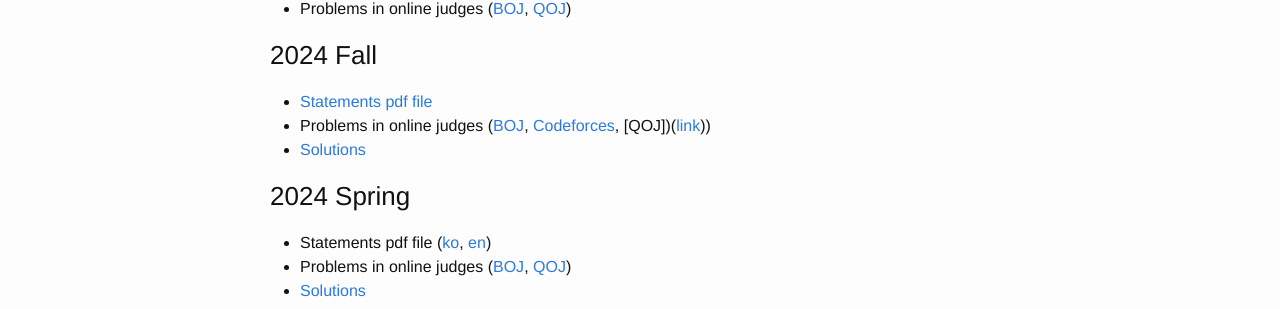
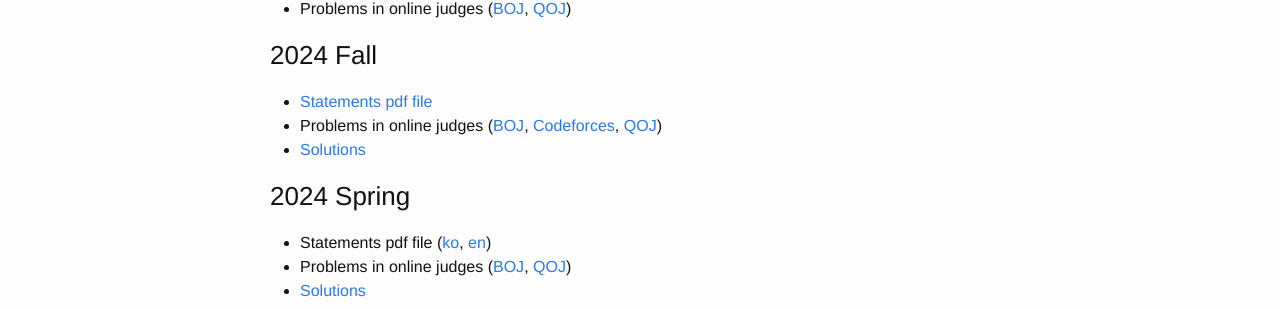
Before and after one commit to RUN-KAIST/kaist.run, a Jekyll site: the page built from contests/pastcontests_ko.md, in a window 1280 px wide and 900 px high. Shown: the part 377-686 px from the top of the window. Built offline with Jekyll 4.4.1, drawn with Linux system fonts in a browser that asks for light colours.

Commit message:
Update pastcontests_ko.md

```diff
--- a/contests/pastcontests_ko.md
+++ b/contests/pastcontests_ko.md
@@ -19,7 +19,7 @@ ref: contest-past
 ### 2024 Fall
 
 * [Statements pdf file](https://kaist.run/contest/2024-fall/problemset.pdf)
-* Problems in online judges ([BOJ](https://www.acmicpc.net/category/detail/4305), [Codeforces](https://codeforces.com/gym/105401), [QOJ])([link](https://qoj.ac/contest/3633)))
+* Problems in online judges ([BOJ](https://www.acmicpc.net/category/detail/4305), [Codeforces](https://codeforces.com/gym/105401), [QOJ](https://qoj.ac/contest/3633))
 * [Solutions](https://kaist.run/contest/2024-fall/editorial.pdf)
 
 ### 2024 Spring
```
